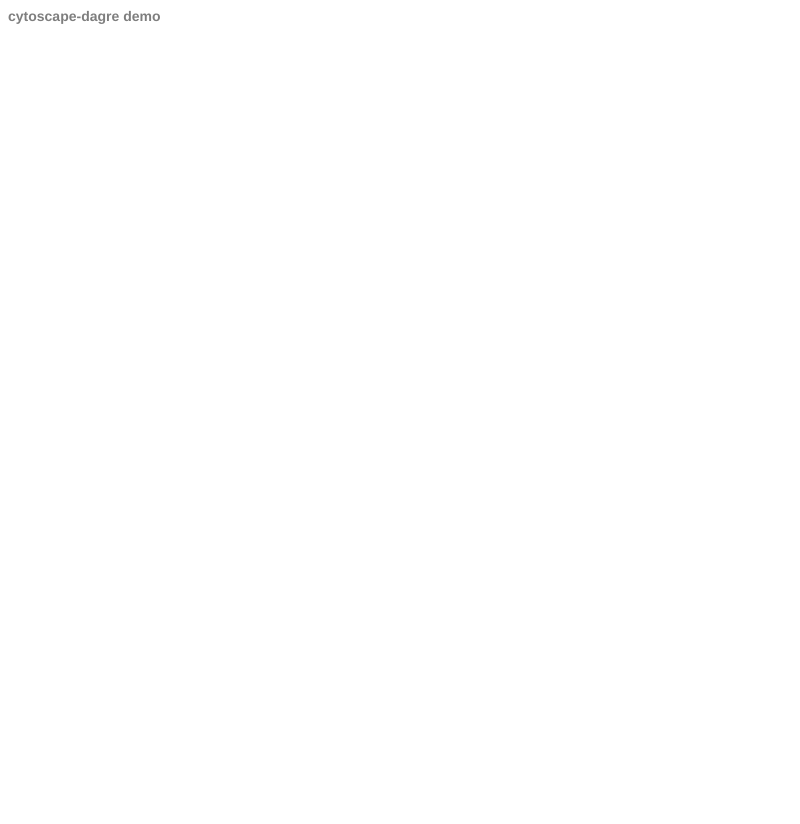
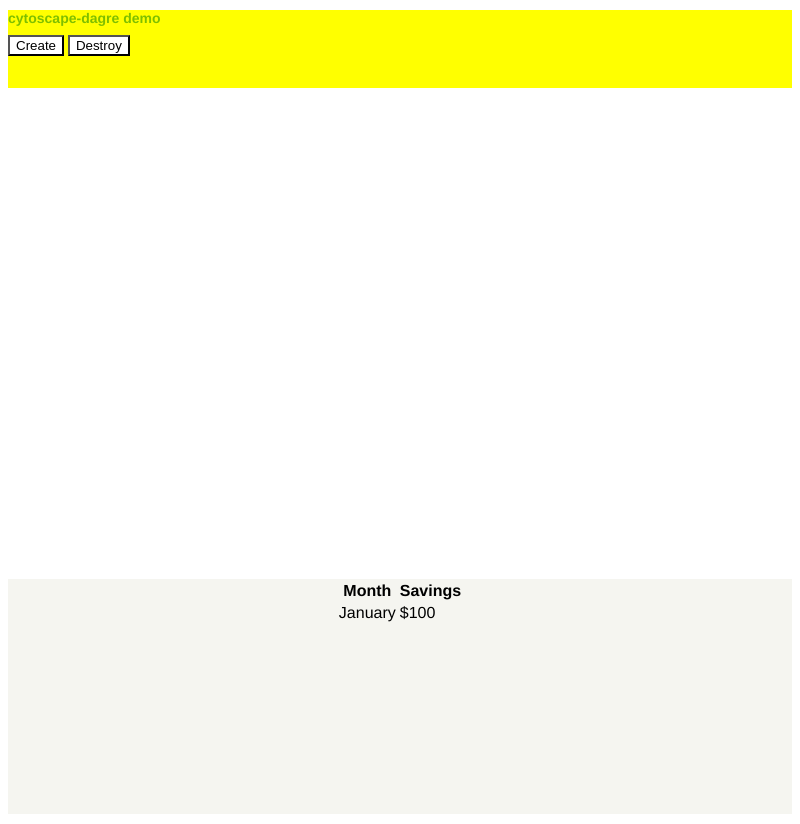
Before and after one commit to fernandoj92/electron-test, an Electron app: page views/secondWindow/secondWindow.html in a window 800 px wide. Before the commit the page ends 800 px from the top, so only its background shows below. Drawn offline with nearby package versions, Linux system fonts and the light colour scheme; no server answers.

Commit message:
Second window divided in 3 sections for cytoscapejs

```diff
--- a/app.js
+++ b/app.js
@@ -23,9 +23,6 @@ function createMainWindow(){
   // and load the index.html of the app.
   //mainWindow.loadURL('file://' + __dirname + '/views/main.html');
   mainWindow.loadURL('file://' + __dirname + '/views/secondWindow/secondWindow.html');
-
-  // Open the DevTools.
-  mainWindow.webContents.openDevTools()
 
   // Emitted when the window is closed.
   mainWindow.on('closed', function () {
--- a/views/secondWindow/secondWindow.html
+++ b/views/secondWindow/secondWindow.html
@@ -13,30 +13,89 @@
 				font-family: helvetica;
 				font-size: 14px;
 			}
+			h1 {
+				opacity: 0.5;
+				font-size: 1em;
+			}
 			#cy {
-				width: 100%;
+				/*width: 100%;
 				height: 100%;
 				position: absolute;
 				left: 0;
 				top: 0;
-				z-index: 999;
+				z-index: 999;*/
+				width:100%;
+				height:60%;
+				margin: 10px auto;
 			}
-			h1 {
-				opacity: 0.5;
-				font-size: 1em;
+			#table {
+				width:100%;
+				height:30%;
+				margin: 10px auto;
+				background-color: #f5f5f0;
+			}
+			#options {
+				width:100%;
+				height:10%;
+				margin: 10px auto;
+				/*background-color: #f5f5f0;*/
 			}
 		</style>
 
-		<script>
+		<link rel="stylesheet" type="text/css" href="../view-resources/base.css">
+
+	</head>
+	<body>
+        <div class="">
+            <div id="dashboard" class="row">
+
+                <div id="options" class="" style= "background-color: yellow">
+					<h1>cytoscape-dagre demo</h1>
+
+                    <button type="button" id="createButton" style= "background-color: white">Create</button>
+                    <button type="button" id="destroyButton" style= "background-color: white">Destroy</button>
+                </div>
+
+                <div id="graph" class="">
+                    <div id="cy">
+
+                    </div>
+                </div>
+
+				<div id="table" class="">
+					<center>
+					<table>
+						<tr>
+							<th>Month</th>
+							<th>Savings</th>
+						</tr>
+						<tr>
+							<td>January</td>
+							<td>$100</td>
+						</tr>
+					</table>
+					</center>
+                </div>
+            </div>
+        </div>
+
+	</body>
+
+    <script>
+			global.$ = global.jQuery = require('jquery');
             const {remote} = require('electron');
             const cytoscape = require('cytoscape');
             const dagre = require('dagre');
             const cytoscape_dagre = require('cytoscape-dagre');
-            window.$ = window.jQuery = require('jquery');
+            const bootstrap = require('bootstrap')
 
-			$(function(){
-				var cy = window.cy = cytoscape({
-					container: document.getElementById('cy'),
+            $("#destroyButton").click(function() {
+                alert("Volare")
+            });
+
+            $("#createButton").click(function(){
+				var cy = window.cy = new cytoscape({
+					container: document.getElementById("cy"),
                     boxSelectionEnabled: false,
                     autounselectify: true,
 					layout: {
@@ -101,15 +160,8 @@
 						]
 					},
 				});
+
 			});
 		</script>
-	</head>
-
-	<body>
-		<h1>cytoscape-dagre demo</h1>
-
-		<div id="cy"></div>
-
-	</body>
 
 </html>
--- /dev/null
+++ b/views/view-resources/base.css
@@ -0,0 +1,4 @@
+/* Test */
+h1 {
+    color: green;
+}
```
Also changed, not shown: package.json (+5 -4 lines), views/main.html (+8 -0 lines).
